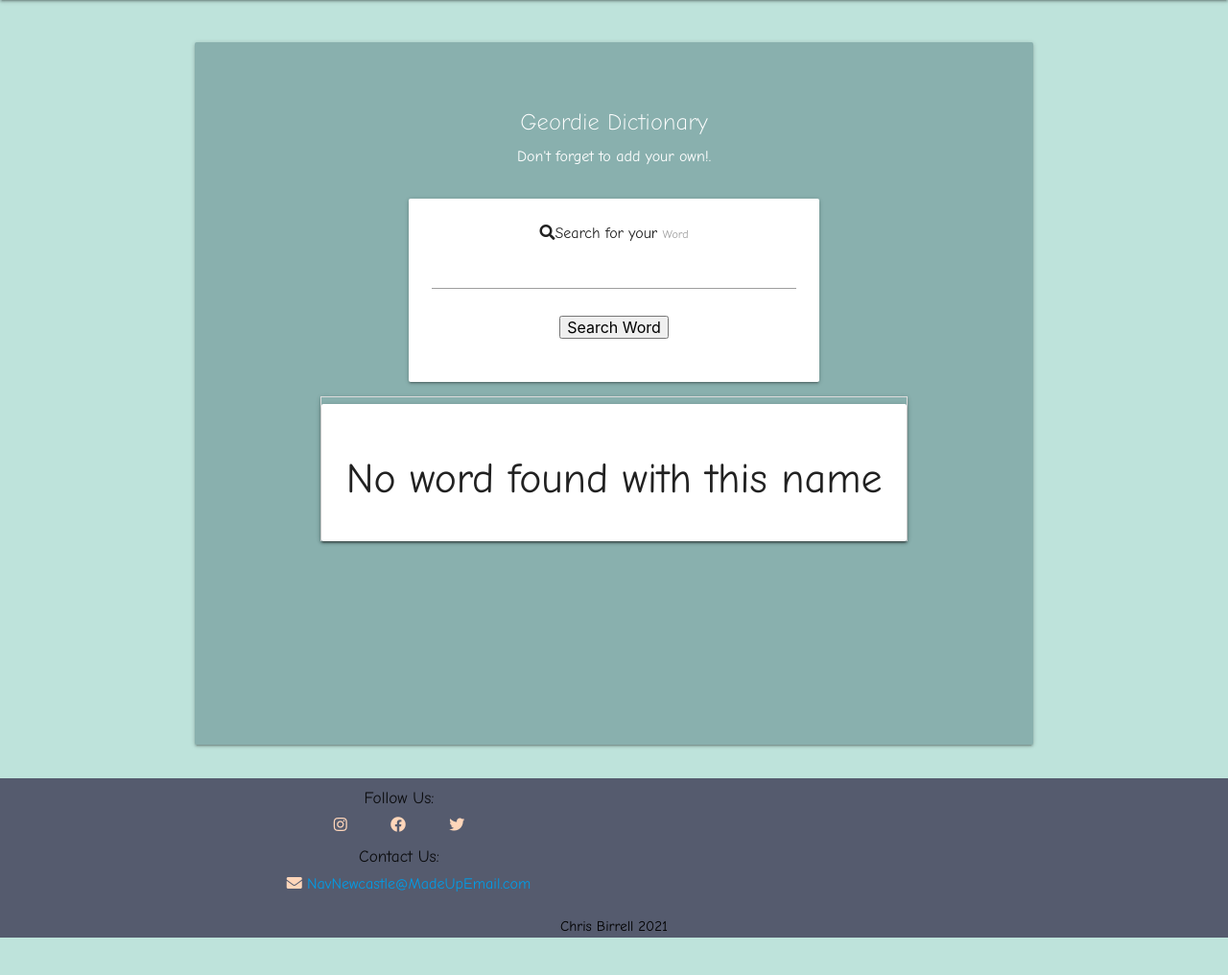
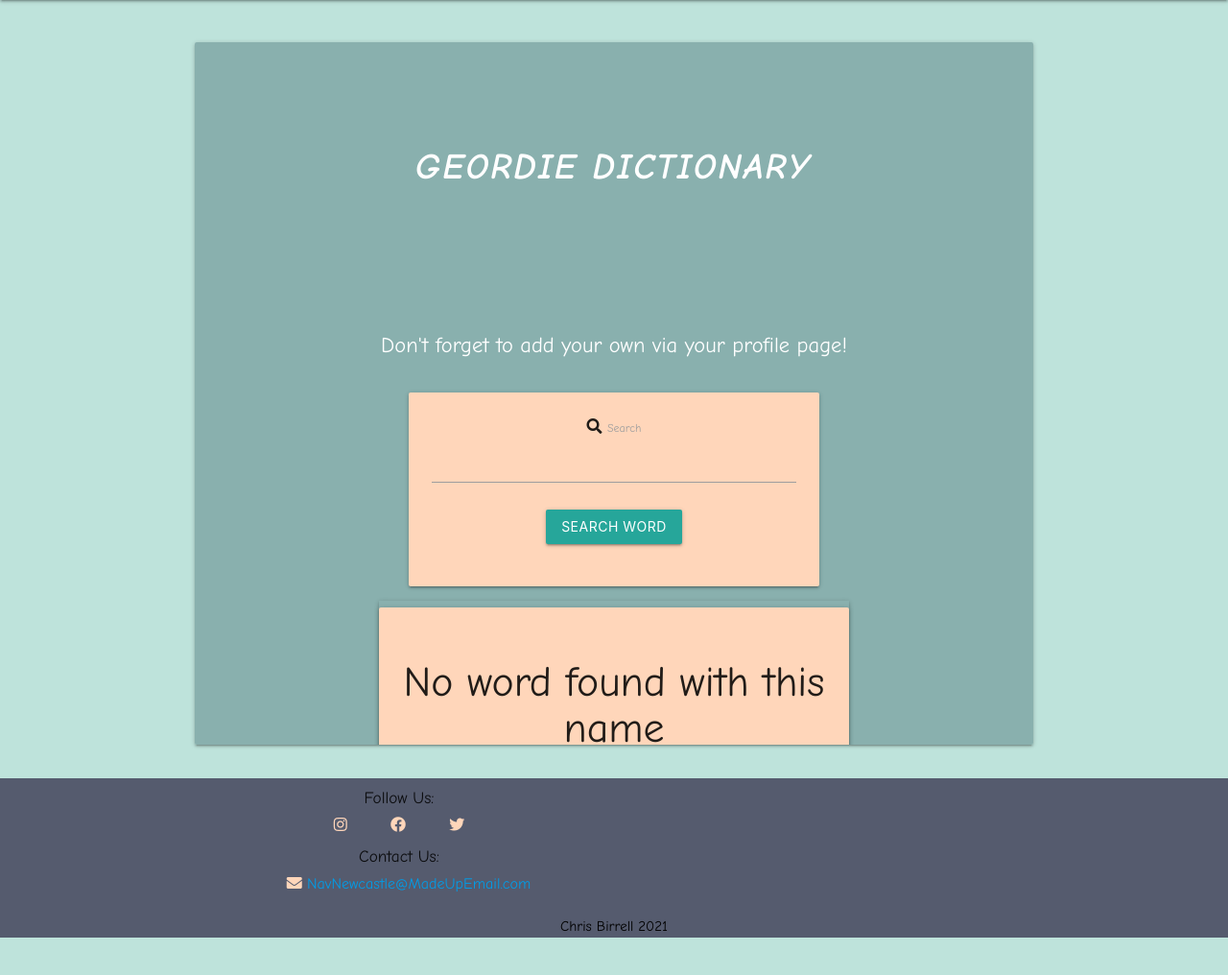
Before and after one commit to Birrellc/Navigating-Newcastle, a Flask app: page /dictionary in a window 1280 px wide. Shown: the part 64-1080 px from the top of the page at 96% size. Run offline with Flask 2, Linux system fonts and the light colour scheme; data that the repository does not hold is empty; some libraries are stand-ins or nearby versions.

Commit message:
Styles: completed styling for dictionary.html

```diff
--- a/forms.py
+++ b/forms.py
@@ -38,5 +38,5 @@
 
 
 class SearchForm(FlaskForm):
-    word = StringField("Word", validators=[DataRequired()])
+    word = StringField("Search", validators=[DataRequired()])
     submit = SubmitField("Search Word")
--- a/static/css/style.css
+++ b/static/css/style.css
@@ -1,5 +1,4 @@
-
-@import url('https://fonts.googleapis.com/css2?family=Comic+Neue:ital,wght@0,300;0,400;0,700;1,300;1,400;1,700&display=swap');
+@import url("https://fonts.googleapis.com/css2?family=Comic+Neue:ital,wght@0,300;0,400;0,700;1,300;1,400;1,700&display=swap");
 
 /* Base */
 
@@ -11,7 +10,7 @@
   display: flex;
   flex-direction: column;
   background-color: #bee3db;
-    font-family: 'Comic Neue', cursive;
+  font-family: "Comic Neue", cursive;
   font-weight: 500;
   font-size: 16px;
 }
@@ -25,7 +24,7 @@
   height: 65vh;
   padding-top: 5%;
   margin-top: 5%;
-    overflow:auto;
+  overflow: auto;
 }
 
 .card {
@@ -38,7 +37,7 @@
 
 .social-link i {
   margin: 0px 20px;
-    color: #FFD6BA;
+  color: #ffd6ba;
 }
 
 i.fa-envelope {
@@ -53,8 +52,8 @@
 /* Index.html */
 
 .navigating-header {
-    font-weight:700;
-    font-size: 3rem;
+  font-weight: 700;
+  font-size: 2.5rem;
   padding-bottom: 15%;
   text-transform: uppercase;
   font-style: italic;
@@ -65,3 +64,46 @@
 .home-text {
   font-size: 1.5rem;
 }
+
+/* Dictionary.html */
+
+.dictionary-header {
+  font-weight: 700;
+  font-size: 2.5rem;
+  padding-bottom: 15%;
+  text-transform: uppercase;
+  font-style: italic;
+  letter-spacing: 2px;
+  margin-right: 2px;
+}
+
+.dictionary-text {
+  font-size: 1.5rem;
+}
+
+.collapsible-header {
+  background-color: #555b6e;
+  font-size: 1.2rem;
+  justify-content: center;
+  color: #ffffff;
+}
+
+.collapsible-body {
+  background-color: #ffd6ba;
+  font-size: 0.8rem;
+  overflow: auto;
+  color: white;
+}
+
+.collapsible {
+  border: none;
+  width: 80%;
+  display: flex;
+  flex-direction: column;
+  margin: auto;
+  margin-bottom: 50px
+}
+
+.card-panel {
+  background-color: #ffd6ba;
+}
--- a/templates/dictionary.html
+++ b/templates/dictionary.html
@@ -1,8 +1,8 @@
 {% extends "base.html" %} {% block content %}
 
 <div class="card-content white-text">
-  <span class="card-title">Geordie Dictionary</span>
-  <p>Don't forget to add your own!.</p>
+  <h1 class="dictionary-header">Geordie Dictionary</h1>
+  <p class="dictionary-text">Don't forget to add your own via your profile page!</p>
 </div>
 <div class="container">
   <div class="container center-align">
@@ -10,11 +10,11 @@
       {{ form.hidden_tag() }}
       <div class="row">
         <div class="form-group col s12">
-          <i class="fas fa-search"></i>Search for your
+          <i class="fas fa-search"></i>
           {{ form.word.label }} {{ form.word }}
         </div>
       </div>
-      <div class="row">{{ form.submit }}</div>
+      <div class="row">{{ form.submit(class_="btn") }}</div>
     </form>
   </div>
   <ul class="collapsible">
@@ -24,10 +24,10 @@
       <div class="collapsible-header">
         <strong class="float-right">{{ word.word }}</strong>
       </div>
-      <div class="collapsible-body">
-        <strong>{{ word.definition }}</strong>
-        <p>{{ word.example }}</p>
-        <p>{{ word.added_by }}</p>
+      <div class="collapsible-body col s12">
+        <p><span>Definition: </span>{{ word.definition }}</p>
+        <p><span>Example: </span>{{ word.example }}</p>
+        <p><span>Added By: </span>{{ word.added_by }}</p>
       </div>
     </li>
     {% endfor %}
```
Lines whose indentation alone changed are shown as unchanged.
